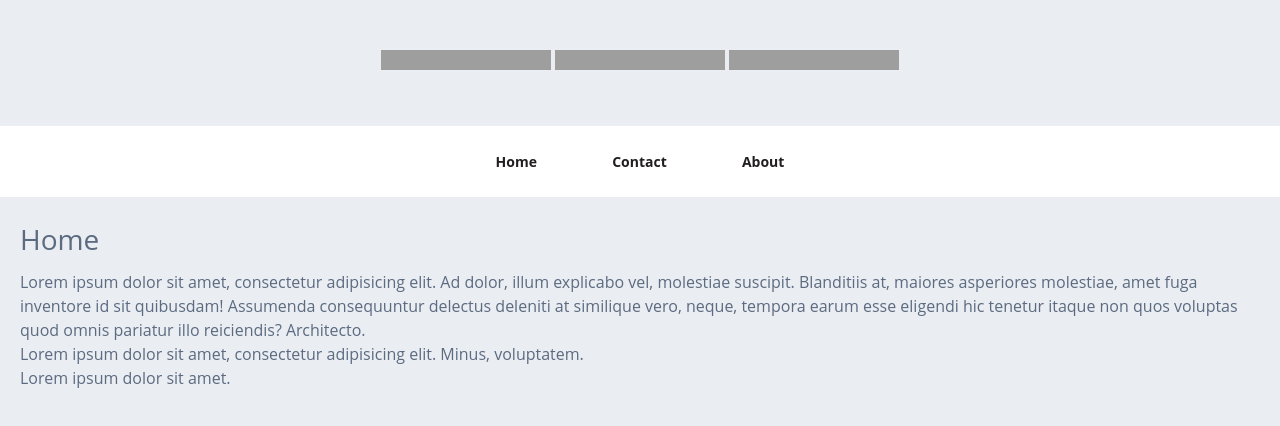
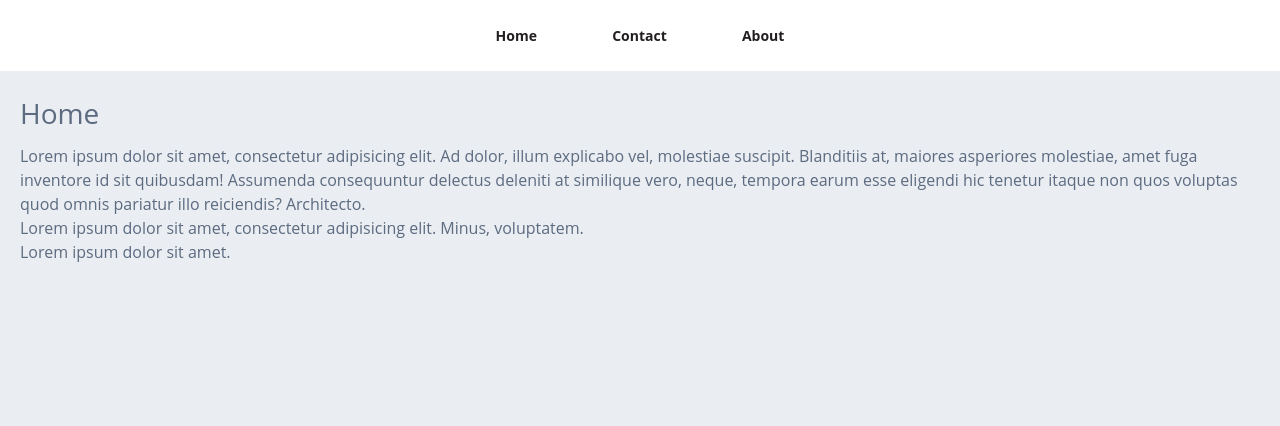
Before and after one commit to jbutko/AngularJS-Boilerplate, a website: page index.html in a window 1280 px wide. Drawn offline with nearby package versions, Linux system fonts and the light colour scheme; some packages are replaced by stand-ins of ours; grey boxes are pictures that could not be loaded.

Commit message:
Removed github icons

```diff
--- a/index.html
+++ b/index.html
@@ -32,16 +32,6 @@
 	</head>
 
 	<body class="main-wrapper">
-
-		<div class="text-center github">
-
-			<iframe src="https://ghbtns.com/github-btn.html?user=jbutko&repo=AngularJS-Boilerplate&type=star&count=true" frameborder="0" scrolling="0" width="170px" height="20px"></iframe>
-
-			<iframe src="https://ghbtns.com/github-btn.html?user=jbutko&repo=AngularJS-Boilerplate&type=fork&count=true" frameborder="0" scrolling="0" width="170px" height="20px"></iframe>
-
-			<iframe src="https://ghbtns.com/github-btn.html?user=jbutko&type=follow&count=true" frameborder="0" scrolling="0" width="170px" height="20px"></iframe>
-
-		</div>
 
 		<!-- Navigation -->
 		<main-nav></main-nav>
--- a/styles/breakpoints/_base.scss
+++ b/styles/breakpoints/_base.scss
@@ -220,9 +220,3 @@ FOOTER STYLES
 	background-color: $black;
 	color: $light-gray;
 }
-
-
-/* Delete this */
-.github {
-	padding: 50px 0;
-}
```
